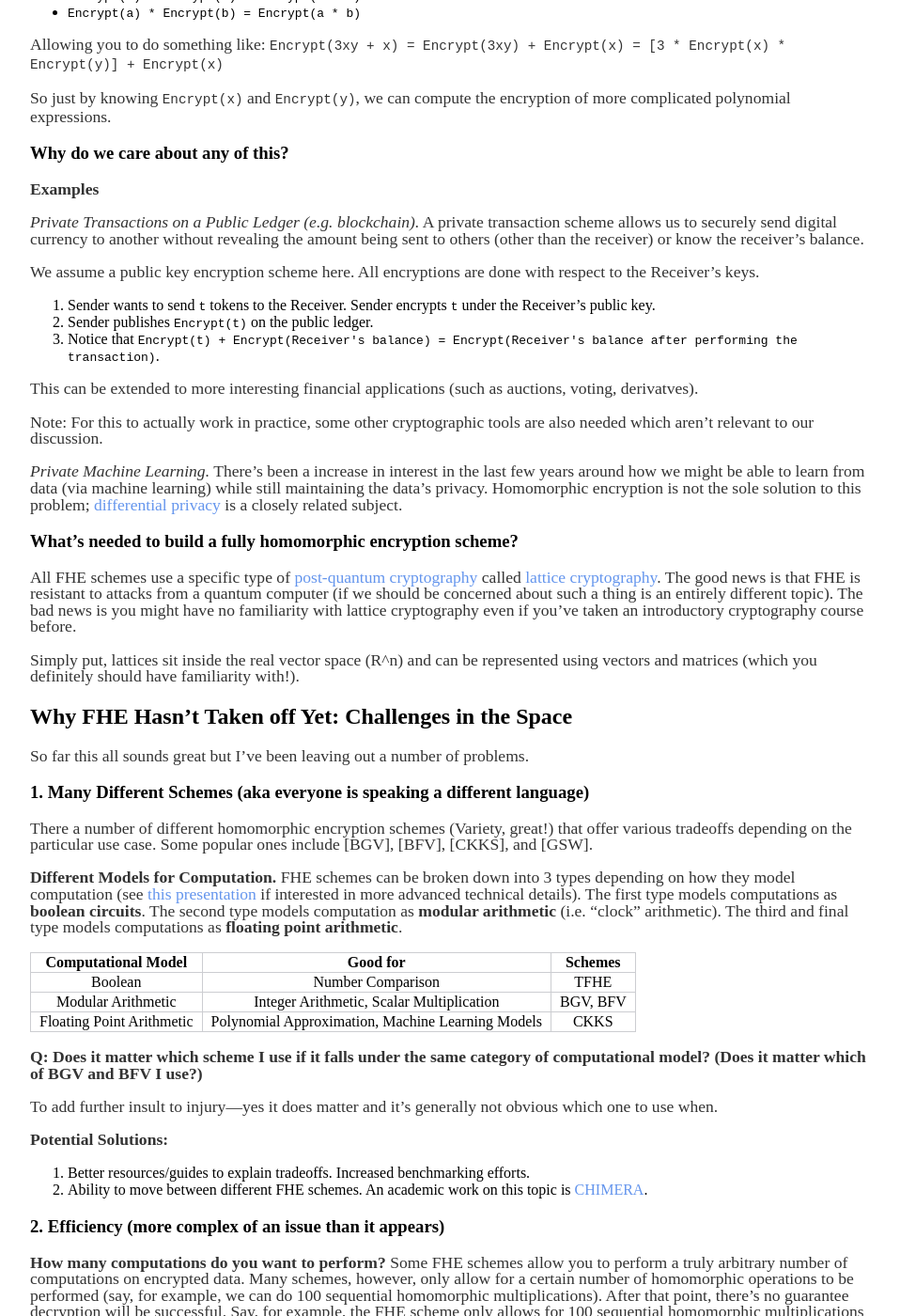
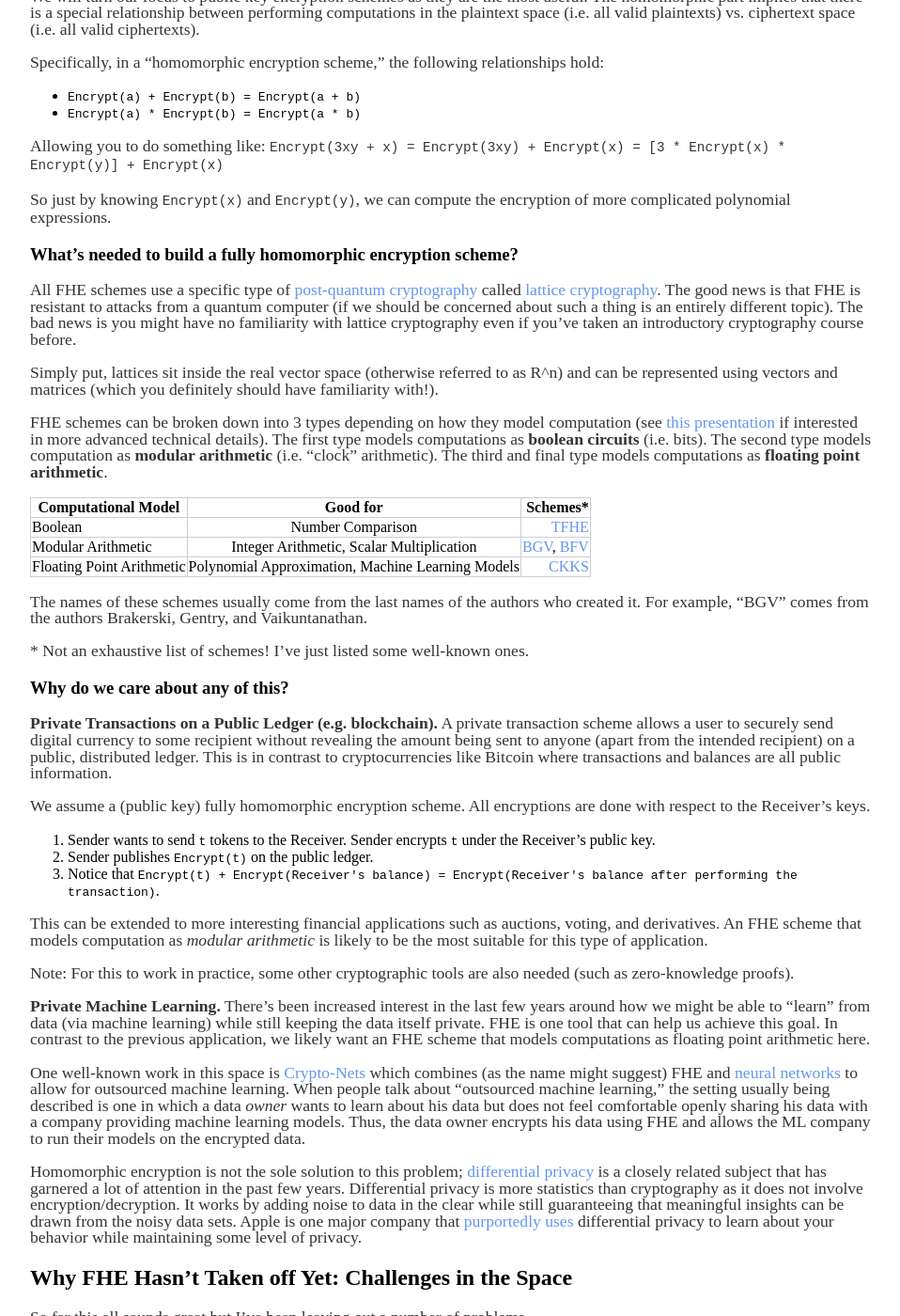
Before and after one commit to ravital/ravital.github.io, a Jekyll site: the page built from _posts/2020-06-20-fully-homomorphic-encryption-for-engineers.md, in a window 1280 px wide and 1400 px high, scrolled down 1350 px. Shown: the whole window at 94% size, without its empty margins (160-1118 px from the left). Built offline with Jekyll 4.4.1, drawn with Linux system fonts in a browser that asks for light colours; some of the changed text lies outside the part shown.

Commit message:
Update 2020-06-20-fully-homomorphic-encryption-for-engineers.md

```diff
--- a/_posts/2020-06-20-fully-homomorphic-encryption-for-engineers.md
+++ b/_posts/2020-06-20-fully-homomorphic-encryption-for-engineers.md
@@ -4,15 +4,17 @@
 date: 2020-06-20
 ---
 
-Fully homomorphic encryption is a mythical technology that allows for computation over encrypted data. It's relevant to public, distributed ledgers (such as blockchain) and machine learning. Yet, from my own experiences talking to engineers, there's a lack of understanding about what FHE is, and why it's relevant to them. Even more importantly, there's a lack of resources explaining *why* FHE hasn't taken off yet if it's as powerful as described.
+Fully homomorphic encryption is a fabled technology (at least in the cryptography community) that allows for arbitrary computation over encrypted data. With privacy as a major focus across tech, fully homomorphic encryption (FHE) fits perfectly into the new narrative. FHE is relevant to public, distributed ledgers (such as blockchain) and machine learning.
 
-We'll start by providing an introduction to how FHE works and some areas in which it might be useful. The meat of the article, however, is in the 2nd section where we consider why FHE has yet to have received widespread attention and some potential solutions to these issues. Finally, we'll point to some libraries in the space if you're interested in getting your hands dirty.
+The 1st FHE scheme was successfully created in 2009 by Craig Gentry. Since then, there have been numerous proposed FHE schemes and a dearth of related work in the space. However, there's little explanation as to *why* all this work is being done or the motivation for any of it. When I first started learning about FHE, I had many questions: Why are there so many schemes? Is FHE being used in any major application right now? If FHE is as powerful as described, why hasn't it taken off yet?
+
+We'll start by providing an introduction to how FHE works and some areas in which it might be useful. The meat of the article, however, is in the 2nd section where we consider why FHE has yet to have received widespread attention and some potential solutions to these issues. Most of these "potential solutions" are current works in progress in academia and industry. Finally, we'll point to some libraries in the space if you're interested in getting your hands dirty.
 
 1. [What is fully homomorphic encryption?](#introduction)
     * [A Refresher on Public Key Encryption Schemes](#section1)
     * [So what's the "homomorphic" part mean?](#section2)
-    * [Why do we care about any of this?](#section3)
-    * [What's needed to build an FHE scheme?](#section4)
+    * [What's needed to build an FHE scheme?](#section3)
+    * [Why do we care about any of this?](#section4)
 2. [Why FHE hasn't taken off yet](#why)
     * [Many Different Schemes](#section5)
     * [Efficiency](#section6)
@@ -26,16 +28,16 @@
 \* Not completely true but we'll leave that out for now.
 
 ### A Refresher on Public Key Encryption Schemes <a name="section1"></a>
-Let's start by reviewing encryption schemes briefly.
+Let's start with a brief review of encryption schemes. *Plaintext* is data in the clear/unecrypted data whereas *ciphertext* is encrypted data.
 
 **Algorithms in an Encryption Scheme**
 
 An encryption scheme includes the following 3 algorithms:
 * `KeyGen(security parameter)` &rarr; `(key(s))`: The Key Generation algorithm takes a security parameter as its input. It then outputs the key(s) of the scheme.
-* `Encrypt(plaintext, key, randomness) `&rarr;` (ciphertext)`: The Encryption algorithm take a plaintext (i.e. unencrypted data/data in the clear), a key, and some randomness (encryption must be probabilitistic to be "[secure](https://en.wikipedia.org/wiki/Semantic_security)") as inputs. It then outputs the corresponding ciphertext (i.e. encrypted data).
+* `Encrypt(plaintext, key, randomness)` &rarr;`(ciphertext)`: The Encryption algorithm take a plaintext (i.e. unencrypted data/data in the clear), a key, and some randomness (encryption must be probabilitistic to be "[secure](https://en.wikipedia.org/wiki/Semantic_security)") as inputs. It then outputs the corresponding ciphertext (i.e. encrypted data).
 * `Decrypt(ciphertext, key)` &rarr; `(plaintext)`: The Decryption algorithm takes a ciphertext and a key as inputs. It outputs the corresponding plaintext.
 
-In a *private* key encryption scheme, the same key is used to encrypt and decrypt. That means anyone who can encrypt plaintext (i.e. data in the clear) can also decrypt ciphertext (i.e. encrypted data). These types of encryption schemes are also referred to as "symmetric" since the relationship between encryption/decryption is symmetric.
+In a *private* key encryption scheme, the same `key` is used to both encrypt and decrypt. That means anyone who can encrypt plaintext (i.e. data in the clear) can also decrypt ciphertext (i.e. encrypted data). These types of encryption schemes are also referred to as "symmetric" since the relationship between encryption/decryption is symmetric.
 
 However, in a *public* key encryption scheme, different keys are used to encrypt and decrypt. An individual may be able to encrypt data but have no way of decrypting the corresponding ciphertext. These types of encryption schemes are also referred to as "asymmetric" since the relationship between encryption/decryption is asymmetric.
 
@@ -53,29 +55,44 @@
 
 So just by knowing `Encrypt(x)` and `Encrypt(y)`, we can compute the encryption of more complicated polynomial expressions.
 
-### Why do we care about any of this? <a name="section3"></a>
+### What's needed to build a fully homomorphic encryption scheme? <a name="section3"></a>
 
-**Examples**
+All FHE schemes use a specific type of [post-quantum cryptography](https://en.wikipedia.org/wiki/Post-quantum_cryptography) called [lattice cryptography](https://en.wikipedia.org/wiki/Lattice-based_cryptography). The good news is that FHE is resistant to attacks from a quantum computer (if we should be concerned about such a thing is an entirely different topic). The bad news is you might have no familiarity with lattice cryptography even if you've taken an introductory cryptography course before.
 
-*Private Transactions on a Public Ledger (e.g. blockchain).* A private transaction scheme allows us to securely send digital currency to another without revealing the amount being sent to others (other than the receiver) or know the receiver's balance.
+Simply put, lattices sit inside the real vector space (otherwise referred to as R^n) and can be represented using vectors and matrices (which you definitely should have familiarity with!).
 
-We assume a public key encryption scheme here. All encryptions are done with respect to the Receiver's keys.
+FHE schemes can be broken down into 3 types depending on how they model computation (see [this presentation](http://homomorphicencryption.org/wp-content/uploads/2018/10/CCS-HE-Tutorial-Slides.pdf) if interested in more advanced technical details). The first type models computations as **boolean circuits** (i.e. bits). The second type models computation as **modular arithmetic** (i.e. "clock" arithmetic). The third and final type models computations as **floating point arithmetic**.
+
+|  Computational Model      |   Good for      |    Schemes\*                                    |
+| ------------------------  | :-------------: |  ------------------------------------------------:|
+|           Boolean         |  Number Comparison  |   [TFHE](https://eprint.iacr.org/2016/870.pdf)     |
+| Modular Arithmetic        | Integer Arithmetic, Scalar Multiplication   |   [BGV](https://eprint.iacr.org/2011/277.pdf), [BFV](https://eprint.iacr.org/2012/144)      |
+| Floating Point Arithmetic  |   Polynomial Approximation, Machine Learning Models  |     [CKKS](https://eprint.iacr.org/2016/421.pdf)          |
+
+The names of these schemes usually come from the last names of the authors who created it. For example, "BGV" comes from the authors Brakerski, Gentry, and Vaikuntanathan.
+
+\* Not an exhaustive list of schemes! I've just listed some well-known ones.
+
+### Why do we care about any of this? <a name="section4"></a>
+
+**Private Transactions on a Public Ledger (e.g. blockchain).** A private transaction scheme allows a user to securely send digital currency to some recipient without revealing the amount being sent to anyone (apart from the intended recipient) on a public, distributed ledger. This is in contrast to cryptocurrencies like Bitcoin where transactions and balances are all public information.
+
+We assume a (public key) fully homomorphic encryption scheme. All encryptions are done with respect to the Receiver's keys.
 
 1. Sender wants to send `t` tokens to the Receiver. Sender encrypts `t` under the Receiver's public key.
 2. Sender publishes `Encrypt(t)` on the public ledger.
 3. Notice that `Encrypt(t) + Encrypt(Receiver's balance) = Encrypt(Receiver's balance after performing the transaction)`.
 
-This can be extended to more interesting financial applications (such as auctions, voting, derivatves).
+This can be extended to more interesting financial applications such as auctions, voting, and derivatives. An FHE scheme that models computation as *modular arithmetic* is likely to be the most suitable for this type of application.
 
-Note: For this to actually work in practice, some other cryptographic tools are also needed which aren't relevant to our discussion.
+Note: For this to work in practice, some other cryptographic tools are also needed (such as zero-knowledge proofs).
 
-*Private Machine Learning.* There's been a increase in interest in the last few years around how we might be able to learn from data (via machine learning) while still maintaining the data's privacy. Homomorphic encryption is not the sole solution to this problem; [differential privacy](https://en.wikipedia.org/wiki/Differential_privacy#:~:text=Differential%20privacy%20is%20a%20system,about%20individuals%20in%20the%20dataset) is a closely related subject.
+**Private Machine Learning.** There's been increased interest in the last few years around how we might be able to "learn" from data (via machine learning) while still keeping the data itself private. FHE is one tool that can help us achieve this goal. In contrast to the previous application, we likely want an FHE scheme that models computations as floating point arithmetic here.
 
-### What's needed to build a fully homomorphic encryption scheme? <a name="section4"></a>
+One well-known work in this space is [Crypto-Nets](https://arxiv.org/abs/1412.6181) which combines (as the name might suggest) FHE and [neural networks](https://en.wikipedia.org/wiki/Artificial_neural_network) to allow for outsourced machine learning. When people talk about "outsourced machine learning," the setting usually being described is one in which a data *owner* wants to learn about his data but does not feel comfortable openly sharing his data with a company providing machine learning models. Thus, the data owner encrypts his data using FHE and allows the ML company to run their models on the encrypted data.
 
-All FHE schemes use a specific type of [post-quantum cryptography](https://en.wikipedia.org/wiki/Post-quantum_cryptography) called [lattice cryptography](https://en.wikipedia.org/wiki/Lattice-based_cryptography). The good news is that FHE is resistant to attacks from a quantum computer (if we should be concerned about such a thing is an entirely different topic). The bad news is you might have no familiarity with lattice cryptography even if you've taken an introductory cryptography course before.
+Homomorphic encryption is not the sole solution to this problem; [differential privacy](https://en.wikipedia.org/wiki/Differential_privacy#:~:text=Differential%20privacy%20is%20a%20system,about%20individuals%20in%20the%20dataset) is a closely related subject that has garnered a lot of attention in the past few years. Differential privacy is more statistics than cryptography as it does not involve encryption/decryption. It works by adding noise to data in the clear while still guaranteeing that meaningful insights can be drawn from the noisy data sets.  Apple is one major company that [purportedly uses](https://www.apple.com/privacy/docs/Differential_Privacy_Overview.pdf) differential privacy to learn about your behavior while maintaining some level of privacy.
 
-Simply put, lattices sit inside the real vector space (R^n) and can be represented using vectors and matrices (which you definitely should have familiarity with!).
 
 ## Why FHE Hasn't Taken off Yet: Challenges in the Space <a name="why"></a>
 So far this all sounds great but I've been leaving out a number of problems.
```
